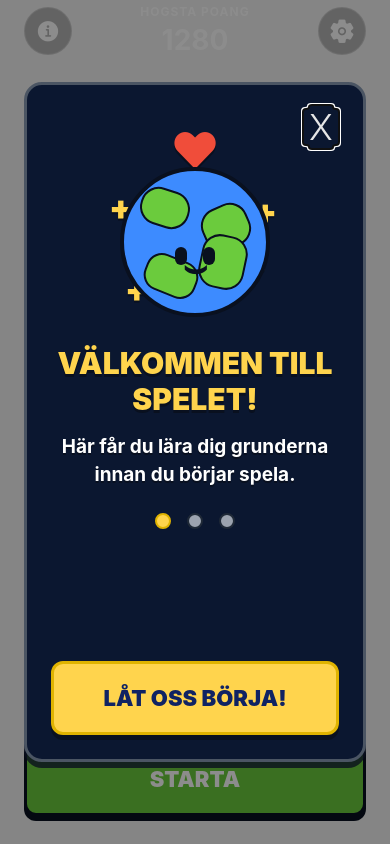
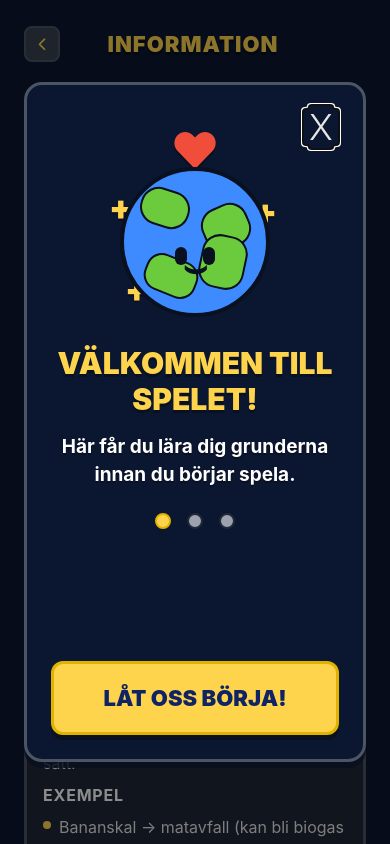
Before and after one commit to HanninenF/Chill-and-code, a React Native app: screen /Info in a window 390 px wide. Built offline with nearby package versions, Linux system fonts and the light colour scheme.

Commit message:
feat(info-screen): add InfoScreen component

```diff
--- a/App.tsx
+++ b/App.tsx
@@ -4,6 +4,7 @@ import { NavigationContainer } from '@react-navigation/native';
 import { createNativeStackNavigator } from '@react-navigation/native-stack';
 import OnboardingModal from './src/components/OnboardingModal';
 import { useOnboarding } from './src/hooks/useOnboarding';
+import InfoScreen from './src/screens/InfoScreen';
 import SettingsScreen from './src/screens/SettingsScreen';
 import StartScreen from './src/screens/StartScreen';
 import type { RootStackParamList } from './src/navigation/types';
@@ -28,6 +29,11 @@ export default function App() {
           }}
         >
           <Stack.Screen name="Start" component={StartScreen} />
+          <Stack.Screen
+            name="Info"
+            component={InfoScreen}
+            options={{ animation: 'slide_from_left' }}
+          />
           <Stack.Screen name="Settings" component={SettingsScreen} />
         </Stack.Navigator>
       </NavigationContainer>
--- a/src/navigation/types.ts
+++ b/src/navigation/types.ts
@@ -1,4 +1,5 @@
 export type RootStackParamList = {
   Start: undefined;
   Settings: undefined;
+  Info: undefined;
 };
--- /dev/null
+++ b/src/screens/InfoScreen.tsx
@@ -0,0 +1,318 @@
+import React from 'react';
+import { SafeAreaView, ScrollView, StyleSheet, Text, View } from 'react-native';
+import { Ionicons } from '@expo/vector-icons';
+import { useNavigation } from '@react-navigation/native';
+import type { NativeStackNavigationProp } from '@react-navigation/native-stack';
+import PrimaryButton from '../components/ui/PrimaryButton';
+import {
+  borderWidth,
+  colors,
+  elevation,
+  opacity,
+  radius,
+  spacing,
+  typography,
+} from '../theme';
+import type { RootStackParamList } from '../navigation/types';
+
+type InfoScreenNavigationProp = NativeStackNavigationProp<
+  RootStackParamList,
+  'Info'
+>;
+
+type Section = {
+  title: string;
+  text: string;
+  icon: React.ComponentProps<typeof Ionicons>['name'];
+  list?: string[];
+  listTitle?: string;
+};
+
+const sections: Section[] = [
+  {
+    title: 'OM SPELET',
+    text: 'Skräpjakten är ett spel för barn om återvinning. Här lär du dig varför vi sorterar och vad som händer med olika material.',
+    icon: 'game-controller-outline',
+  },
+  {
+    title: 'VARFÖR ÅTERVINNER VI?',
+    text: 'När vi återvinner kan material användas igen i stället för att ta nya råvaror från naturen. Det sparar energi och gör att mindre skräp hamnar i naturen.',
+    icon: 'leaf-outline',
+    listTitle: 'BRA ATT VETA',
+    list: [
+      'Papper kan bli nya tidningar och kartonger',
+      'Glas kan återvinnas många gånger utan att bli sämre',
+    ],
+  },
+  {
+    title: 'HUR SORTERAR MAN?',
+    text: 'I Sverige sorterar vi olika material var för sig så att de kan återvinnas på rätt sätt.',
+    icon: 'trash-outline',
+    listTitle: 'EXEMPEL',
+    list: [
+      'Bananskal → matavfall (kan bli biogas eller jord)',
+      'Plastflaska → plast (kan bli ny plast)',
+      'Tidning → papper (kan bli nya pappersprodukter)',
+      'Glasburk → glas (kan smältas om och användas igen)',
+    ],
+  },
+  {
+    title: 'HJÄLP DJUREN',
+    text: 'Plast kan ligga kvar i naturen väldigt länge. Djur kan fastna i plast eller tro att det är mat, och då blir de sjuka.',
+    icon: 'paw-outline',
+    listTitle: 'VARFÖR DET SPELAR ROLL',
+    list: [
+      'Rent vatten och mark gör djur friskare',
+      'Mindre skräp betyder tryggare hem för djuren',
+    ],
+  },
+  {
+    title: 'KONTAKT',
+    text: 'Har du frågor eller idéer? Skriv till oss på kontakt@skrapjakten.se.',
+    icon: 'mail-outline',
+  },
+  {
+    title: 'VERSION',
+    text: 'Version 1.0',
+    icon: 'information-circle-outline',
+  },
+];
+
+const copy = {
+  title: 'INFORMATION',
+  sections,
+};
+
+export default function InfoScreen() {
+  const navigation = useNavigation<InfoScreenNavigationProp>();
+
+  return (
+    <SafeAreaView style={styles.container}>
+      <View style={styles.content}>
+        <View style={styles.header}>
+          <View style={styles.backButtonWrapper}>
+            <PrimaryButton
+              label=""
+              onPress={() => navigation.goBack()}
+              style={styles.backButton}
+              labelStyle={styles.backButtonLabel}
+              accessibilityLabel="Tillbaka"
+            />
+            <Ionicons
+              name="chevron-back"
+              size={18}
+              color={colors.primary}
+              style={styles.backButtonIcon}
+              pointerEvents="none"
+            />
+          </View>
+          <Text style={styles.title} numberOfLines={1} ellipsizeMode="clip">
+            {copy.title}
+          </Text>
+          <View style={styles.headerSpacer} />
+        </View>
+
+        <ScrollView
+          showsVerticalScrollIndicator={false}
+          contentContainerStyle={styles.scrollContent}
+        >
+          <View style={styles.card}>
+            {copy.sections.map((section, index) => {
+              const isLast = index === copy.sections.length - 1;
+
+              return (
+                <View
+                  key={section.title}
+                  style={[styles.section, isLast && styles.sectionLast]}
+                >
+                  <View style={styles.sectionHeader}>
+                    <View style={styles.iconBadge}>
+                      <Ionicons
+                        name={section.icon}
+                        size={20}
+                        color={colors.primary}
+                      />
+                    </View>
+                    <Text style={styles.sectionTitle}>{section.title}</Text>
+                  </View>
+
+                  <Text style={styles.sectionText}>{section.text}</Text>
+
+                  {section.list ? (
+                    <View style={styles.list}>
+                      <Text style={styles.listTitle}>
+                        {section.listTitle ?? 'Exempel på sortering'}
+                      </Text>
+                      {section.list.map((item) => (
+                        <View key={item} style={styles.listRow}>
+                          <View style={styles.listDot} />
+                          <Text style={styles.listText}>{item}</Text>
+                        </View>
+                      ))}
+                    </View>
+                  ) : null}
+                </View>
+              );
+            })}
+          </View>
+        </ScrollView>
+      </View>
+    </SafeAreaView>
+  );
+}
+
+const styles = StyleSheet.create({
+  container: {
+    flex: 1,
+    backgroundColor: colors.bgDark,
+  },
+  content: {
+    flex: 1,
+    paddingHorizontal: spacing.lg,
+    paddingTop: spacing.lg,
+  },
+  header: {
+    flexDirection: 'row',
+    alignItems: 'center',
+    justifyContent: 'space-between',
+    marginBottom: spacing.lg,
+  },
+  backButtonWrapper: {
+    width: 36,
+    height: 36,
+    alignItems: 'center',
+    justifyContent: 'center',
+  },
+  backButton: {
+    width: 36,
+    height: 36,
+    paddingVertical: 0,
+    paddingHorizontal: 0,
+    minHeight: 0,
+    borderRadius: radius.sm,
+    backgroundColor: colors.surfaceLight,
+    borderWidth: borderWidth.sm,
+    borderColor: colors.surfaceBorder,
+    shadowOpacity: 0,
+    shadowColor: 'transparent',
+    shadowRadius: 0,
+    shadowOffset: {
+      width: 0,
+      height: 0,
+    },
+    elevation: 0,
+  },
+  backButtonLabel: {
+    color: colors.textPrimary,
+    fontSize: typography.fontSize.sm,
+    letterSpacing: 1,
+  },
+  backButtonIcon: {
+    position: 'absolute',
+  },
+  headerSpacer: {
+    width: 40,
+    height: 40,
+  },
+  title: {
+    textAlign: 'center',
+    color: colors.primary,
+    fontSize: typography.fontSize.lg,
+    fontWeight: typography.fontWeight.black,
+    textTransform: 'uppercase',
+    letterSpacing: 1,
+    flex: 1,
+    paddingHorizontal: spacing.sm,
+    textShadowColor: colors.shadowDark,
+    textShadowOffset: {
+      width: 0,
+      height: 3,
+    },
+    textShadowRadius: 0,
+  },
+  scrollContent: {
+    paddingBottom: spacing.xl,
+  },
+  card: {
+    backgroundColor: colors.surface,
+    borderRadius: radius.lg,
+    borderWidth: borderWidth.md,
+    borderColor: colors.surfaceBorder,
+    paddingHorizontal: spacing.md,
+    paddingVertical: spacing.sm,
+    shadowColor: colors.shadowDark,
+    shadowOpacity: opacity.shadowStrong,
+    shadowRadius: 0,
+    shadowOffset: {
+      width: 0,
+      height: 4,
+    },
+    elevation: elevation.md,
+  },
+  section: {
+    paddingVertical: spacing.md,
+    borderBottomWidth: borderWidth.sm,
+    borderBottomColor: colors.surfaceBorder,
+  },
+  sectionLast: {
+    borderBottomWidth: 0,
+  },
+  sectionHeader: {
+    flexDirection: 'row',
+    alignItems: 'center',
+    gap: spacing.sm,
+  },
+  iconBadge: {
+    width: 32,
+    height: 32,
+    borderRadius: radius.sm,
+    backgroundColor: colors.surfaceLight,
+    borderWidth: borderWidth.sm,
+    borderColor: colors.surfaceBorder,
+    alignItems: 'center',
+    justifyContent: 'center',
+  },
+  sectionTitle: {
+    color: colors.textPrimary,
+    fontSize: typography.fontSize.md,
+    fontWeight: typography.fontWeight.black,
+    textTransform: 'uppercase',
+    letterSpacing: 1.2,
+  },
+  sectionText: {
+    color: colors.textSecondary,
+    fontSize: typography.fontSize.sm,
+    lineHeight: typography.lineHeight.md,
+    marginTop: spacing.sm,
+  },
+  list: {
+    marginTop: spacing.sm,
+    gap: spacing.xs,
+  },
+  listTitle: {
+    color: colors.textPrimary,
+    fontSize: typography.fontSize.sm,
+    fontWeight: typography.fontWeight.bold,
+    textTransform: 'uppercase',
+    letterSpacing: 0.8,
+    marginBottom: spacing.xs,
+  },
+  listRow: {
+    flexDirection: 'row',
+    alignItems: 'flex-start',
+    gap: spacing.sm,
+  },
+  listDot: {
+    width: 8,
+    height: 8,
+    borderRadius: 4,
+    backgroundColor: colors.primary,
+    marginTop: 8,
+  },
+  listText: {
+    color: colors.textSecondary,
+    fontSize: typography.fontSize.sm,
+    lineHeight: typography.lineHeight.md,
+    flex: 1,
+  },
+});
--- a/src/screens/StartScreen.tsx
+++ b/src/screens/StartScreen.tsx
@@ -83,7 +83,7 @@ const StartScreen = () => {
   };
 
   const handleInfoPress = (): void => {
-    console.log('Info pressed');
+    navigation.navigate('Info');
   };
 
   const handleSettingsPress = (): void => {
```
